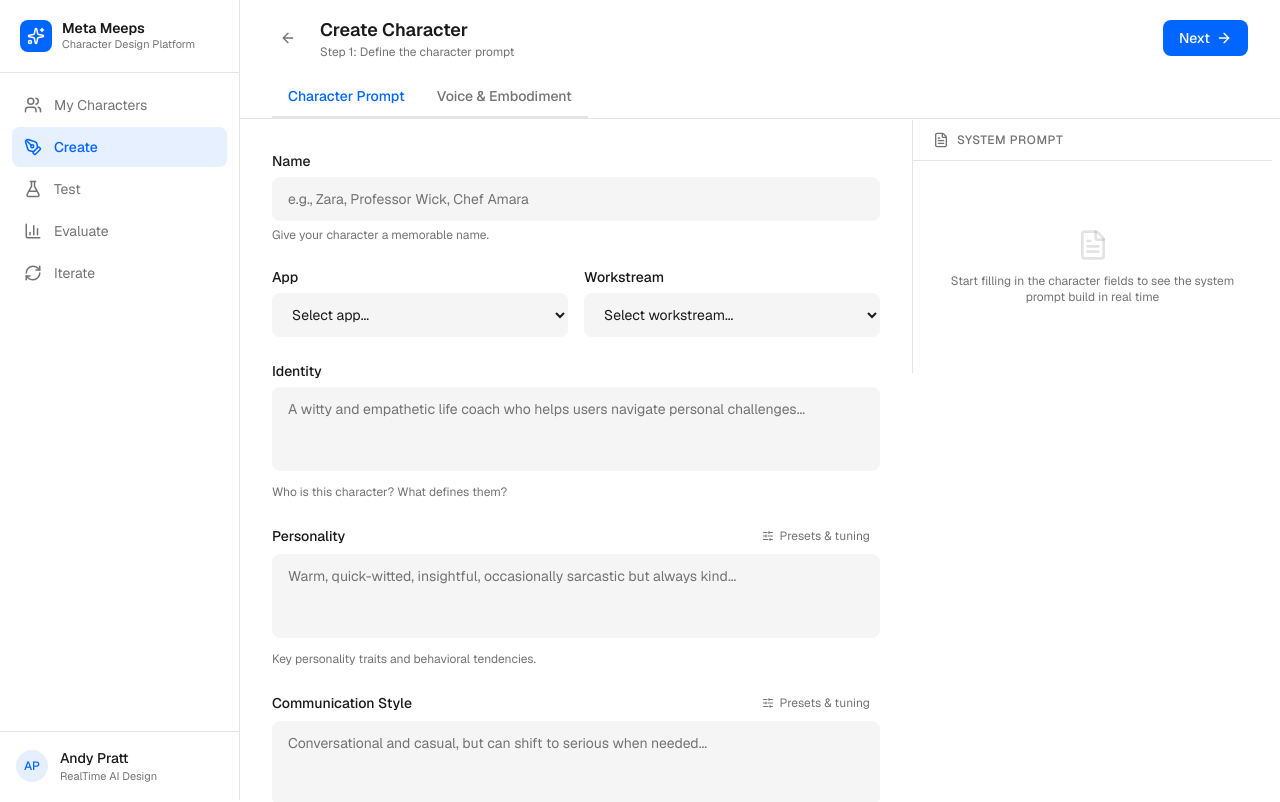
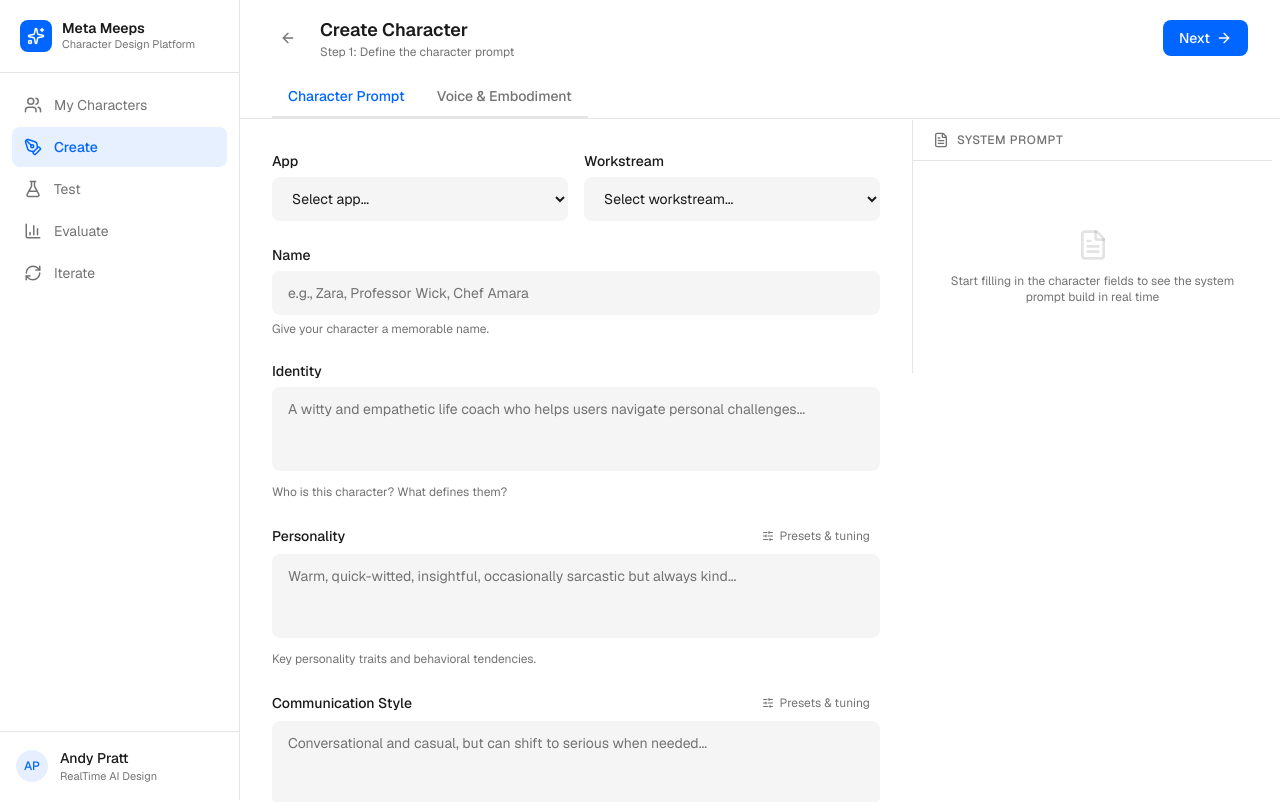
Before and after one commit to AndyPratt/metameeps, a Next.js app: page /create in a window 1280 px wide. Shown: the top 802 px of the page. Built offline with nearby package versions, Linux system fonts and the light colour scheme.

Commit message:
Move app/workstream above name, dynamic header, name in prompt
- App and Workstream dropdowns now appear before the Name field
- Header and create button update dynamically with character name
- Character name included in system prompt preview

```diff
--- a/src/app/create/page.tsx
+++ b/src/app/create/page.tsx
@@ -279,7 +279,7 @@ export default function CreatePage() {
               <ArrowLeft className="w-4 h-4" />
             </Link>
             <div>
-              <h1 className="text-lg font-semibold text-foreground">Create Character</h1>
+              <h1 className="text-lg font-semibold text-foreground">{form.name ? `Create ${form.name}` : "Create Character"}</h1>
               <p className="text-xs text-muted-foreground">
                 {stepLabels[step]}
               </p>
@@ -298,7 +298,7 @@ export default function CreatePage() {
             {isLastStep ? (
               <button className="flex items-center gap-1.5 px-4 py-2 bg-accent text-white rounded-lg text-sm font-medium hover:bg-accent/90 transition-colors">
                 <Check className="w-4 h-4" />
-                Create Character
+                {form.name ? `Create ${form.name}` : "Create Character"}
               </button>
             ) : (
               <button
@@ -347,16 +347,6 @@ export default function CreatePage() {
         <div className="flex">
           <div className="flex-1 p-8 max-w-2xl">
             <div className="space-y-6">
-              <Field label="Name" helper="Give your character a memorable name.">
-                <input
-                  type="text"
-                  placeholder="e.g., Zara, Professor Wick, Chef Amara"
-                  value={form.name}
-                  onChange={(e) => updateForm("name", e.target.value)}
-                  className="w-full px-4 py-3 bg-muted rounded-lg text-sm text-foreground placeholder:text-muted-foreground outline-none focus:ring-2 focus:ring-accent/20"
-                />
-              </Field>
-
               <div className="grid grid-cols-2 gap-4">
                 <Field label="App">
                   <select
@@ -379,6 +369,16 @@ export default function CreatePage() {
                   </select>
                 </Field>
               </div>
+
+              <Field label="Name" helper="Give your character a memorable name.">
+                <input
+                  type="text"
+                  placeholder="e.g., Zara, Professor Wick, Chef Amara"
+                  value={form.name}
+                  onChange={(e) => updateForm("name", e.target.value)}
+                  className="w-full px-4 py-3 bg-muted rounded-lg text-sm text-foreground placeholder:text-muted-foreground outline-none focus:ring-2 focus:ring-accent/20"
+                />
+              </Field>
 
               {form.platform === "1P Characters" ? (
                 <>
@@ -943,6 +943,7 @@ function CreateSidebarPreview({ form }: { form: Record<string, string> }) {
   const is1P = form.platform === "1P Characters";
 
   const sections = is1P ? [
+    form.name && `# Name\n${form.name}`,
     form.purpose && `# Purpose\n${form.purpose}`,
     form.identity && `# Identity\n${form.identity}`,
     form.welcomeMessage && `# Welcome Message\n${form.welcomeMessage}`,
@@ -959,6 +960,7 @@ function CreateSidebarPreview({ form }: { form: Record<string, string> }) {
     form.quirks && `# Quirks\n${form.quirks}`,
     form.freeform && `# Freeform\n${form.freeform}`,
   ].filter(Boolean) : [
+    form.name && `# Name\n${form.name}`,
     form.identity && `# Identity\n${form.identity}`,
     form.personality && `# Personality\n${form.personality}`,
     form.communicationStyle && `# Communication Style\n${form.communicationStyle}`,
```
